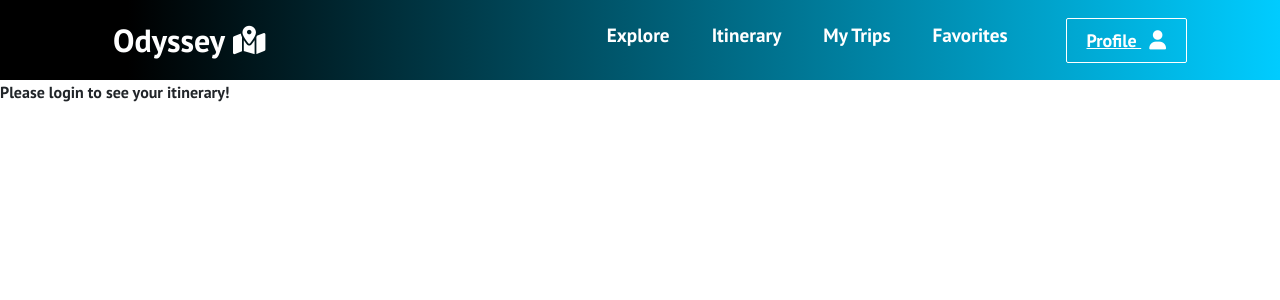
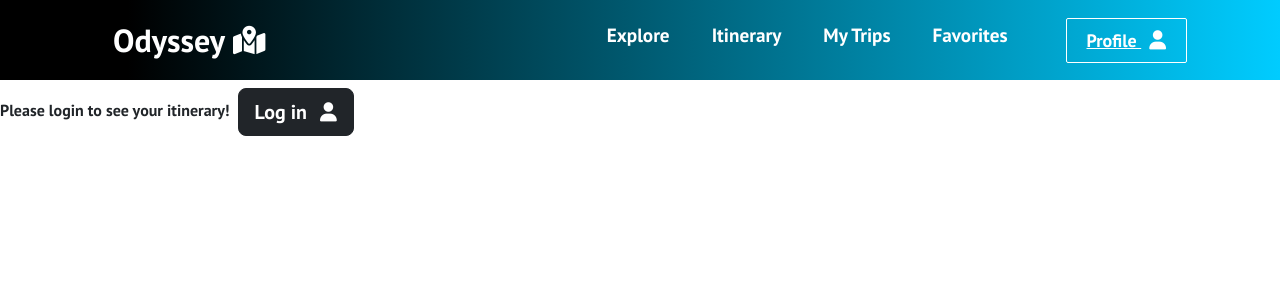
Before and after one commit to cop4808-spring-2023-fullstack-web/final-project-Group5, a React (Create React App) app in the folder odyssey/: page /itinerary in a window 1280 px wide. Shown: the top 300 px of the page. Built offline with nearby package versions, Linux system fonts and the light colour scheme; no server answers.

Commit message:
Update Itinerary.jsx

```diff
--- a/odyssey/src/pages/Itinerary.jsx
+++ b/odyssey/src/pages/Itinerary.jsx
@@ -1,4 +1,4 @@
-import { BusinessCard } from "../components";
+import { BusinessCard, LoginBtn } from "../components";
 import { useState, useEffect } from "react";
 import { useLocation } from "react-router-dom";
 import axios from "axios";
@@ -123,6 +123,7 @@ export default function Itinerary(props) {
     ) : (
       <div>
         Please login to see your itinerary!
+        <LoginBtn />
       </div>
     )}
     </>
```
